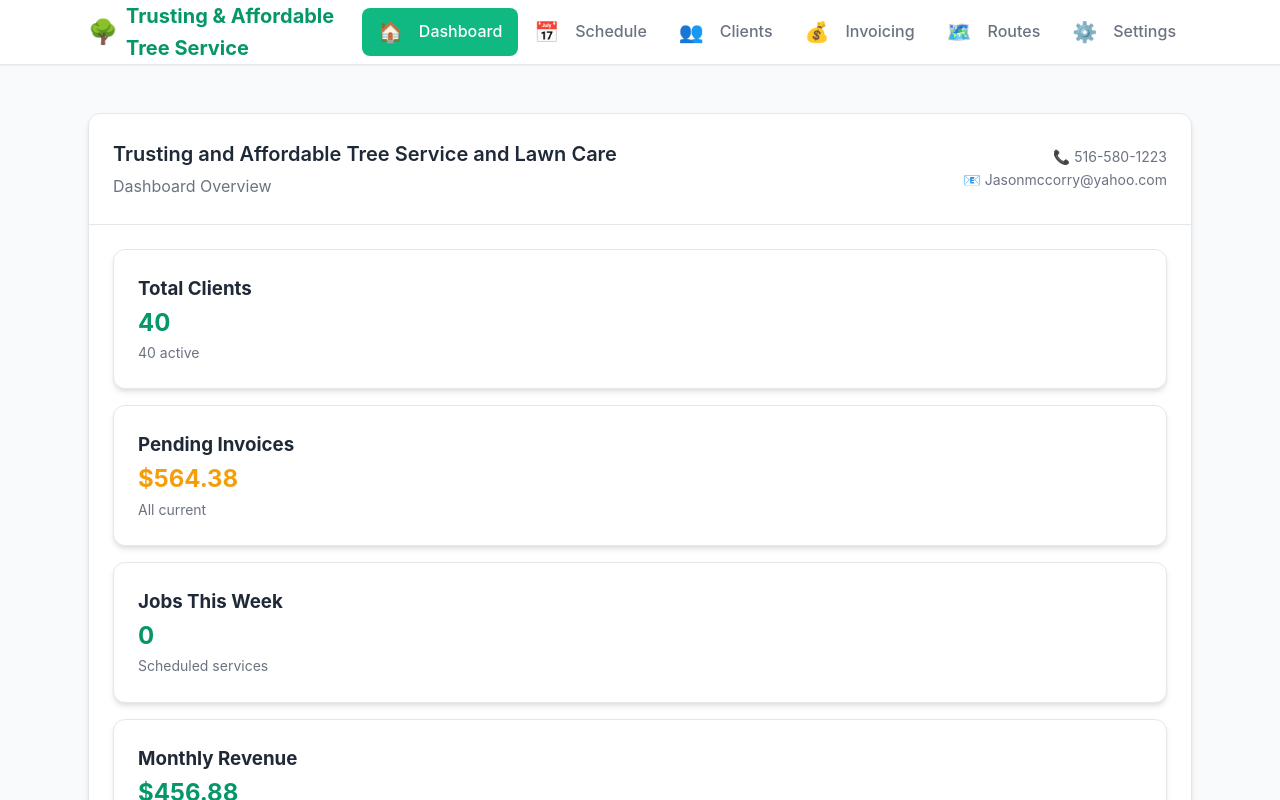
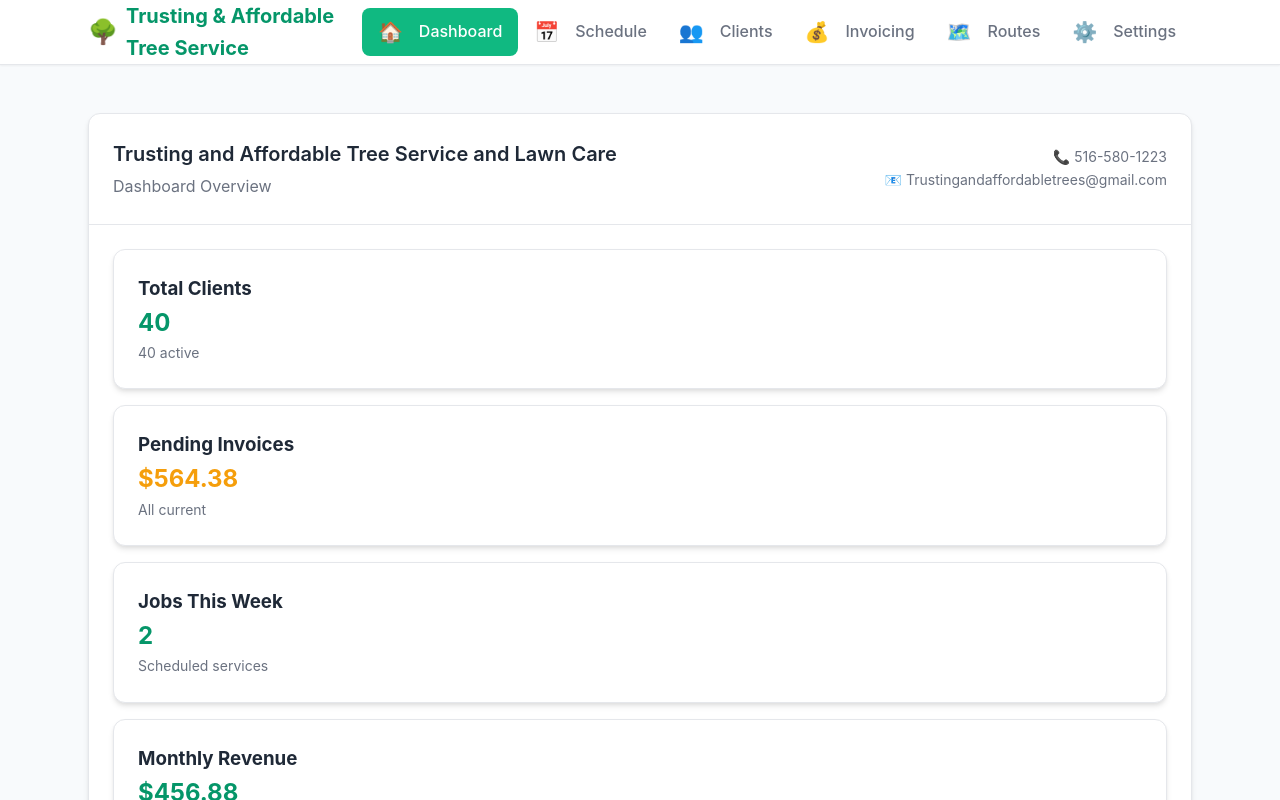
Before and after one commit to JoshCarter8400/jasons-operations-system-clean, a React (Create React App) app: page / in a window 1280 px wide. Shown: the top 800 px of the page. Built offline with nearby package versions, Linux system fonts and the light colour scheme.

Commit message:
Fix date formatting (2024 to 2025) and update email to business address

```diff
--- a/src/components/Dashboard.js
+++ b/src/components/Dashboard.js
@@ -1,13 +1,14 @@
 import React from 'react';
+import { useData } from '../contexts/DataContext';
 import {
-  businessInfo,
-  clients,
   getPendingAmount,
   getTotalRevenue,
   getOverdueAmount
 } from '../data/jasonData';
 
 function Dashboard() {
+  const { businessInfo, clients } = useData();
+
   const totalClients = clients.length;
   const activeClients = clients.filter(client => client.status === 'Active').length;
   const pendingAmount = getPendingAmount();
--- a/src/contexts/DataContext.js
+++ b/src/contexts/DataContext.js
@@ -14,8 +14,9 @@ export const useData = () => {
 
 export const DataProvider = ({ children }) => {
   const [businessData, setBusinessData] = useState(() => {
-    const saved = localStorage.getItem('jasonBusinessData');
-    return saved ? JSON.parse(saved) : { ...jasonBusinessData, invoices: initialInvoices };
+    // Clear localStorage to force fresh data load with 2025 dates
+    localStorage.removeItem('jasonBusinessData');
+    return { ...jasonBusinessData, invoices: initialInvoices };
   });
 
   useEffect(() => {
--- a/src/data/jasonData.js
+++ b/src/data/jasonData.js
@@ -3,7 +3,7 @@ export const jasonBusinessData = {
   businessInfo: {
     name: "Trusting and Affordable Tree Service and Lawn Care",
     phone: "516-580-1223",
-    email: "Jasonmccorry@yahoo.com",
+    email: "Trustingandaffordabletrees@gmail.com",
     serviceAreas: ["Sarasota", "Bradenton", "Nokomis", "Osprey", "North Venice"],
     taxRate: 0.075 // Florida sales tax 7.5%
   },
@@ -37,9 +37,9 @@ export const jasonBusinessData = {
       paymentMethod: "Cash App",
       notes: "cash app",
       status: "Active",
-      lastService: "2024-07-28",
-      nextService: "2024-08-11",
-      createdDate: "2024-01-15",
+      lastService: "2025-07-28",
+      nextService: "2025-08-11",
+      createdDate: "2025-01-15",
       totalInvoiced: 320.00,
       totalPaid: 280.00
     },
@@ -56,9 +56,9 @@ export const jasonBusinessData = {
       paymentMethod: "Venmo",
       notes: "monthly weed killer included Venmo",
       status: "Active",
-      lastService: "2024-07-25",
-      nextService: "2024-08-08",
-      createdDate: "2024-02-01",
+      lastService: "2025-07-25",
+      nextService: "2025-08-08",
+      createdDate: "2025-02-01",
       totalInvoiced: 660.00,
       totalPaid: 660.00
     },
@@ -75,9 +75,9 @@ export const jasonBusinessData = {
       paymentMethod: "Zelle",
       notes: "Zelle",
       status: "Active",
-      lastService: "2024-07-30",
-      nextService: "2024-08-13",
-      createdDate: "2024-01-20",
+      lastService: "2025-07-30",
+      nextService: "2025-08-13",
+      createdDate: "2025-01-20",
       totalInvoiced: 420.00,
       totalPaid: 385.00
     },
@@ -94,9 +94,9 @@ export const jasonBusinessData = {
       paymentMethod: "Zelle",
       notes: "bi weekly grass/hedge trimming/weed killer included Zelle",
       status: "Active",
-      lastService: "2024-07-28",
-      nextService: "2024-08-11",
-      createdDate: "2024-03-01",
+      lastService: "2025-07-28",
+      nextService: "2025-08-11",
+      createdDate: "2025-03-01",
       totalInvoiced: 1250.00,
       totalPaid: 1000.00
     },
@@ -113,9 +113,9 @@ export const jasonBusinessData = {
       paymentMethod: "Zelle",
       notes: "Zelle",
       status: "Active",
-      lastService: "2024-07-26",
-      nextService: "2024-08-09",
-      createdDate: "2024-02-15",
+      lastService: "2025-07-26",
+      nextService: "2025-08-09",
+      createdDate: "2025-02-15",
       totalInvoiced: 480.00,
       totalPaid: 440.00
     },
@@ -132,9 +132,9 @@ export const jasonBusinessData = {
       paymentMethod: "Check",
       notes: "check/cash",
       status: "Active",
-      lastService: "2024-07-29",
-      nextService: "2024-08-12",
-      createdDate: "2024-01-10",
+      lastService: "2025-07-29",
+      nextService: "2025-08-12",
+      createdDate: "2025-01-10",
       totalInvoiced: 875.00,
       totalPaid: 750.00
     },
@@ -151,9 +151,9 @@ export const jasonBusinessData = {
       paymentMethod: "Venmo",
       notes: "Venmo",
       status: "Active",
-      lastService: "2024-07-27",
-      nextService: "2024-08-10",
-      createdDate: "2024-01-25",
+      lastService: "2025-07-27",
+      nextService: "2025-08-10",
+      createdDate: "2025-01-25",
       totalInvoiced: 600.00,
       totalPaid: 550.00
     },
@@ -170,9 +170,9 @@ export const jasonBusinessData = {
       paymentMethod: "Zelle",
       notes: "Zelle",
       status: "Active",
-      lastService: "2024-07-31",
-      nextService: "2024-08-14",
-      createdDate: "2024-02-10",
+      lastService: "2025-07-31",
+      nextService: "2025-08-14",
+      createdDate: "2025-02-10",
       totalInvoiced: 420.00,
       totalPaid: 385.00
     },
@@ -189,9 +189,9 @@ export const jasonBusinessData = {
       paymentMethod: "Zelle",
       notes: "Zelle",
       status: "Active",
-      lastService: "2024-07-26",
-      nextService: "2024-08-09",
-      createdDate: "2024-03-05",
+      lastService: "2025-07-26",
+      nextService: "2025-08-09",
+      createdDate: "2025-03-05",
       totalInvoiced: 320.00,
       totalPaid: 280.00
     },
@@ -208,9 +208,9 @@ export const jasonBusinessData = {
       paymentMethod: "Zelle",
       notes: "Zelle",
       status: "Active",
-      lastService: "2024-07-28",
-      nextService: "2024-08-11",
-      createdDate: "2024-02-20",
+      lastService: "2025-07-28",
+      nextService: "2025-08-11",
+      createdDate: "2025-02-20",
       totalInvoiced: 450.00,
       totalPaid: 405.00
     },
@@ -227,9 +227,9 @@ export const jasonBusinessData = {
       paymentMethod: "Zelle",
       notes: "Zelle",
       status: "Active",
-      lastService: "2024-07-29",
-      nextService: "2024-08-12",
-      createdDate: "2024-01-12",
+      lastService: "2025-07-29",
+      nextService: "2025-08-12",
+      createdDate: "2025-01-12",
       totalInvoiced: 600.00,
       totalPaid: 550.00
     },
@@ -246,9 +246,9 @@ export const jasonBusinessData = {
       paymentMethod: "Zelle",
       notes: "Zelle",
       status: "Active",
-      lastService: "2024-07-30",
-      nextService: "2024-08-13",
-      createdDate: "2024-01-30",
+      lastService: "2025-07-30",
+      nextService: "2025-08-13",
+      createdDate: "2025-01-30",
       totalInvoiced: 480.00,
       totalPaid: 440.00
     },
@@ -265,9 +265,9 @@ export const jasonBusinessData = {
       paymentMethod: "Zelle",
       notes: "Zelle",
       status: "Active",
-      lastService: "2024-07-31",
-      nextService: "2024-08-07",
-      createdDate: "2024-01-05",
+      lastService: "2025-07-31",
+      nextService: "2025-08-07",
+      createdDate: "2025-01-05",
       totalInvoiced: 2975.00,
       totalPaid: 2550.00
     },
@@ -284,9 +284,9 @@ export const jasonBusinessData = {
       paymentMethod: "Zelle",
       notes: "Zelle",
       status: "Active",
-      lastService: "2024-07-27",
-      nextService: "2024-08-10",
-      createdDate: "2024-02-25",
+      lastService: "2025-07-27",
+      nextService: "2025-08-10",
+      createdDate: "2025-02-25",
       totalInvoiced: 450.00,
       totalPaid: 405.00
     },
@@ -303,9 +303,9 @@ export const jasonBusinessData = {
       paymentMethod: "Venmo",
       notes: "Venmo",
       status: "Active",
-      lastService: "2024-08-01",
-      nextService: "2024-08-08",
-      createdDate: "2024-01-18",
+      lastService: "2025-08-01",
+      nextService: "2025-08-08",
+      createdDate: "2025-01-18",
       totalInvoiced: 1120.00,
       totalPaid: 960.00
     },
@@ -322,9 +322,9 @@ export const jasonBusinessData = {
       paymentMethod: "Check",
       notes: "sends check",
       status: "Active",
-      lastService: "2024-08-01",
-      nextService: "2024-08-08",
-      createdDate: "2024-01-22",
+      lastService: "2025-08-01",
+      nextService: "2025-08-08",
+      createdDate: "2025-01-22",
       totalInvoiced: 1120.00,
       totalPaid: 1000.00
     },
@@ -341,9 +341,9 @@ export const jasonBusinessData = {
       paymentMethod: "Zelle",
       notes: "Zelle",
       status: "Active",
-      lastService: "2024-08-01",
-      nextService: "2024-08-08",
-      createdDate: "2024-01-08",
+      lastService: "2025-08-01",
+      nextService: "2025-08-08",
+      createdDate: "2025-01-08",
       totalInvoiced: 1575.00,
       totalPaid: 1350.00
     },
@@ -360,9 +360,9 @@ export const jasonBusinessData = {
       paymentMethod: "Zelle",
       notes: "weed killer application as needed $40",
       status: "Active",
-      lastService: "2024-07-29",
-      nextService: "2024-08-12",
-      createdDate: "2024-02-12",
+      lastService: "2025-07-29",
+      nextService: "2025-08-12",
+      createdDate: "2025-02-12",
       totalInvoiced: 480.00,
       totalPaid: 440.00
     },
@@ -379,9 +379,9 @@ export const jasonBusinessData = {
       paymentMethod: "Zelle",
       notes: "Zelle",
       status: "Active",
-      lastService: "2024-07-30",
-      nextService: "2024-08-13",
-      createdDate: "2024-03-10",
+      lastService: "2025-07-30",
+      nextService: "2025-08-13",
+      createdDate: "2025-03-10",
       totalInvoiced: 320.00,
       totalPaid: 280.00
     },
@@ -398,9 +398,9 @@ export const jasonBusinessData = {
       paymentMethod: "Zelle",
       notes: "confirm day before time / has dog",
       status: "Active",
-      lastService: "2024-08-01",
-      nextService: "2024-08-08",
-      createdDate: "2024-01-15",
+      lastService: "2025-08-01",
+      nextService: "2025-08-08",
+      createdDate: "2025-01-15",
       totalInvoiced: 1050.00,
       totalPaid: 900.00
     },
@@ -417,9 +417,9 @@ export const jasonBusinessData = {
       paymentMethod: "Check",
       notes: "Check",
       status: "Active",
-      lastService: "2024-08-01",
-      nextService: "2024-08-08",
-      createdDate: "2024-01-20",
+      lastService: "2025-08-01",
+      nextService: "2025-08-08",
+      createdDate: "2025-01-20",
       totalInvoiced: 1050.00,
       totalPaid: 900.00
     },
@@ -436,9 +436,9 @@ export const jasonBusinessData = {
       paymentMethod: "Venmo",
       notes: "Venmo",
       status: "Active",
-      lastService: "2024-08-01",
-      nextService: "2024-08-08",
-      createdDate: "2024-02-05",
+      lastService: "2025-08-01",
+      nextService: "2025-08-08",
+      createdDate: "2025-02-05",
       totalInvoiced: 900.00,
       totalPaid: 750.00
     },
@@ -455,9 +455,9 @@ export const jasonBusinessData = {
       paymentMethod: "Check",
       notes: "sends check in mail",
       status: "Active",
-      lastService: "2024-08-01",
-      nextService: "2024-08-08",
-      createdDate: "2024-01-28",
+      lastService: "2025-08-01",
+      nextService: "2025-08-08",
+      createdDate: "2025-01-28",
       totalInvoiced: 1120.00,
       totalPaid: 1000.00
     },
@@ -474,9 +474,9 @@ export const jasonBusinessData = {
       paymentMethod: "Venmo",
       notes: "Venmo",
       status: "Active",
-      lastService: "2024-07-28",
-      nextService: "2024-08-11",
-      createdDate: "2024-02-18",
+      lastService: "2025-07-28",
+      nextService: "2025-08-11",
+      createdDate: "2025-02-18",
       totalInvoiced: 750.00,
       totalPaid: 675.00
     },
@@ -493,9 +493,9 @@ export const jasonBusinessData = {
       paymentMethod: "Zelle",
       notes: "Zelle",
       status: "Active",
-      lastService: "2024-08-01",
-      nextService: "2024-08-08",
-      createdDate: "2024-01-12",
+      lastService: "2025-08-01",
+      nextService: "2025-08-08",
+      createdDate: "2025-01-12",
       totalInvoiced: 1750.00,
       totalPaid: 1500.00
     },
@@ -512,9 +512,9 @@ export const jasonBusinessData = {
       paymentMethod: "Cash App",
       notes: "cash app",
       status: "Active",
-      lastService: "2024-07-29",
-      nextService: "2024-08-12",
-      createdDate: "2024-03-01",
+      lastService: "2025-07-29",
+      nextService: "2025-08-12",
+      createdDate: "2025-03-01",
       totalInvoiced: 750.00,
       totalPaid: 600.00
     },
@@ -531,9 +531,9 @@ export const jasonBusinessData = {
       paymentMethod: "Email Invoice",
       notes: "Email invoice to sunscapepropertyservices@gmail.com",
       status: "Active",
-      lastService: "2024-07-30",
-      nextService: "2024-08-13",
-      createdDate: "2024-02-08",
+      lastService: "2025-07-30",
+      nextService: "2025-08-13",
+      createdDate: "2025-02-08",
       totalInvoiced: 420.00,
       totalPaid: 350.00
     },
@@ -550,9 +550,9 @@ export const jasonBusinessData = {
       paymentMethod: "Zelle",
       notes: "Zelle both properties (15348 Isla Palma Ln Nokomis, FL, United States)",
       status: "Active",
-      lastService: "2024-08-01",
-      nextService: "2024-08-08",
-      createdDate: "2024-01-25",
+      lastService: "2025-08-01",
+      nextService: "2025-08-08",
+      createdDate: "2025-01-25",
       totalInvoiced: 980.00,
       totalPaid: 840.00
     },
@@ -569,9 +569,9 @@ export const jasonBusinessData = {
       paymentMethod: "Zelle",
       notes: "Zelle",
       status: "Active",
-      lastService: "2024-07-28",
-      nextService: "2024-08-11",
-      createdDate: "2024-03-15",
+      lastService: "2025-07-28",
+      nextService: "2025-08-11",
+      createdDate: "2025-03-15",
       totalInvoiced: 360.00,
       totalPaid: 315.00
     },
@@ -588,9 +588,9 @@ export const jasonBusinessData = {
       paymentMethod: "Email Invoice",
       notes: "email invoice monthly lakewoodranchmarlinbar@invoice.plateiq.com",
       status: "Active",
-      lastService: "2024-08-01",
-      nextService: "2024-08-08",
-      createdDate: "2024-01-10",
+      lastService: "2025-08-01",
+      nextService: "2025-08-08",
+      createdDate: "2025-01-10",
       totalInvoiced: 875.00,
       totalPaid: 750.00
     },
@@ -607,9 +607,9 @@ export const jasonBusinessData = {
       paymentMethod: "Email Invoice",
       notes: "email invoice to Dom dgutierrez@foxrc.com",
       status: "Active",
-      lastService: "2024-08-01",
-      nextService: "2024-08-08",
-      createdDate: "2024-01-15",
+      lastService: "2025-08-01",
+      nextService: "2025-08-08",
+      createdDate: "2025-01-15",
       totalInvoiced: 1575.00,
       totalPaid: 1350.00
     },
@@ -626,9 +626,9 @@ export const jasonBusinessData = {
       paymentMethod: "Email Invoice",
       notes: "email Invoice to seaglassmanagement@gmail.com - Multiple properties: 1776 Rita St $140, 1716 Mova St $140, 2135 Lee Ln $165, 946 Charlotte Ave $165, 1150 Charlotte Ave $250, 2962 Floyd St $165, 2959 Sequoia Ln $165, 1021 S Allendale Av $125, 4414 Denice Ln $175, 659 Ohio st $100",
       status: "Active",
-      lastService: "2024-07-30",
-      nextService: "2024-08-13",
-      createdDate: "2024-02-01",
+      lastService: "2025-07-30",
+      nextService: "2025-08-13",
+      createdDate: "2025-02-01",
       totalInvoiced: 9100.00,
       totalPaid: 8200.00
     },
@@ -645,9 +645,9 @@ export const jasonBusinessData = {
       paymentMethod: "Check",
       notes: "call day before",
       status: "Active",
-      lastService: "2024-07-25",
-      nextService: "2024-08-25",
-      createdDate: "2024-01-08",
+      lastService: "2025-07-25",
+      nextService: "2025-08-25",
+      createdDate: "2025-01-08",
       totalInvoiced: 1050.00,
       totalPaid: 900.00
     },
@@ -664,9 +664,9 @@ export const jasonBusinessData = {
       paymentMethod: "Check",
       notes: "Check - Refresh mulch priced at time of service",
       status: "Active",
-      lastService: "2024-06-15",
-      nextService: "2024-09-15",
-      createdDate: "2024-03-01",
+      lastService: "2025-06-15",
+      nextService: "2025-09-15",
+      createdDate: "2025-03-01",
       totalInvoiced: 525.00,
       totalPaid: 350.00
     },
@@ -683,9 +683,9 @@ export const jasonBusinessData = {
       paymentMethod: "Check",
       notes: "Check",
       status: "Active",
-      lastService: "2024-07-20",
-      nextService: "2024-08-20",
-      createdDate: "2024-02-10",
+      lastService: "2025-07-20",
+      nextService: "2025-08-20",
+      createdDate: "2025-02-10",
       totalInvoiced: 900.00,
       totalPaid: 750.00
     },
@@ -702,9 +702,9 @@ export const jasonBusinessData = {
       paymentMethod: "Check",
       notes: "Check",
       status: "Active",
-      lastService: "2024-07-22",
-      nextService: "2024-08-22",
-      createdDate: "2024-01-18",
+      lastService: "2025-07-22",
+      nextService: "2025-08-22",
+      createdDate: "2025-01-18",
       totalInvoiced: 1225.00,
       totalPaid: 1050.00
     },
@@ -721,9 +721,9 @@ export const jasonBusinessData = {
       paymentMethod: "Check",
       notes: "check",
       status: "Active",
-      lastService: "2024-07-25",
-      nextService: "2024-08-25",
-      createdDate: "2024-02-05",
+      lastService: "2025-07-25",
+      nextService: "2025-08-25",
+      createdDate: "2025-02-05",
       totalInvoiced: 900.00,
       totalPaid: 750.00
     },
@@ -740,9 +740,9 @@ export const jasonBusinessData = {
       paymentMethod: "Venmo",
       notes: "Venmo",
       status: "Active",
-      lastService: "2024-07-28",
-      nextService: "2024-08-28",
-      createdDate: "2024-01-30",
+      lastService: "2025-07-28",
+      nextService: "2025-08-28",
+      createdDate: "2025-01-30",
       totalInvoiced: 875.00,
       totalPaid: 750.00
     },
@@ -759,9 +759,9 @@ export const jasonBusinessData = {
       paymentMethod: "Check",
       notes: "check",
       status: "Active",
-      lastService: "2024-07-26",
-      nextService: "2024-08-26",
-      createdDate: "2024-03-12",
+      lastService: "2025-07-26",
+      nextService: "2025-08-26",
+      createdDate: "2025-03-12",
       totalInvoiced: 750.00,
       totalPaid: 600.00
     },
@@ -778,9 +778,9 @@ export const jasonBusinessData = {
       paymentMethod: "Check",
       notes: "check",
       status: "Active",
-      lastService: "2024-07-24",
-      nextService: "2024-08-24",
-      createdDate: "2024-01-05",
+      lastService: "2025-07-24",
+      nextService: "2025-08-24",
+      createdDate: "2025-01-05",
       totalInvoiced: 1750.00,
       totalPaid: 1500.00
     }
@@ -800,8 +800,8 @@ export const invoices = [
     id: 1001,
     clientId: 1,
     clientName: "Irina Realtor",
-    date: '2024-08-01',
-    dueDate: '2024-08-31',
+    date: '2025-08-01',
+    dueDate: '2025-08-31',
     status: 'Sent',
     services: [
       {
@@ -815,7 +815,7 @@ export const invoices = [
     tax: 6.00,
     total: 86.00,
     notes: 'Bi-weekly grass cutting service',
-    sentDate: '2024-08-01',
+    sentDate: '2025-08-01',
     paidDate: null,
     paymentMethod: ''
   },
@@ -823,8 +823,8 @@ export const invoices = [
     id: 1002,
     clientId: 13,
     clientName: "Julie",
-    date: '2024-07-01',
-    dueDate: '2024-07-31',
+    date: '2025-07-01',
+    dueDate: '2025-07-31',
     status: 'Paid',
     services: [
       {
@@ -838,16 +838,16 @@ export const invoices = [
     tax: 31.88,
     total: 456.88,
     notes: 'Monthly service package',
-    sentDate: '2024-07-01',
-    paidDate: '2024-07-15',
+    sentDate: '2025-07-01',
+    paidDate: '2025-07-15',
     paymentMethod: 'Zelle'
   },
   {
     id: 1003,
     clientId: 32,
     clientName: "Seaglass Management",
-    date: '2024-07-15',
-    dueDate: '2024-08-15',
+    date: '2025-07-15',
+    dueDate: '2025-08-15',
     status: 'Pending',
     services: [
       {
@@ -873,7 +873,7 @@ export const invoices = [
     tax: 33.38,
     total: 478.38,
     notes: 'Multiple AirBnB properties maintenance',
-    sentDate: '2024-07-15',
+    sentDate: '2025-07-15',
     paidDate: null,
     paymentMethod: ''
   }
```
Also changed, not shown: src/components/ClientManagement.js (+5 -4 lines), src/utils/dateUtils.js (added, +20 -0 lines), 14 other files (tests, documents, lock files or other folders).
